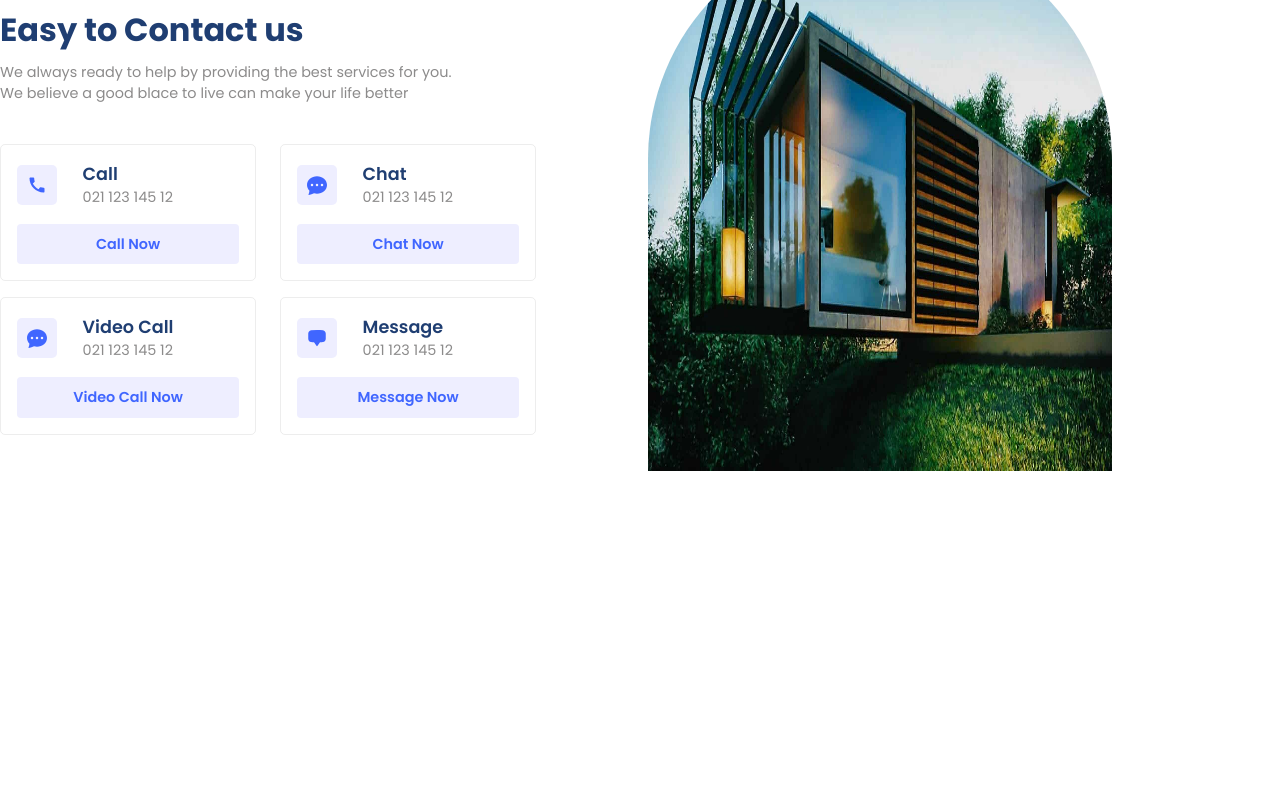
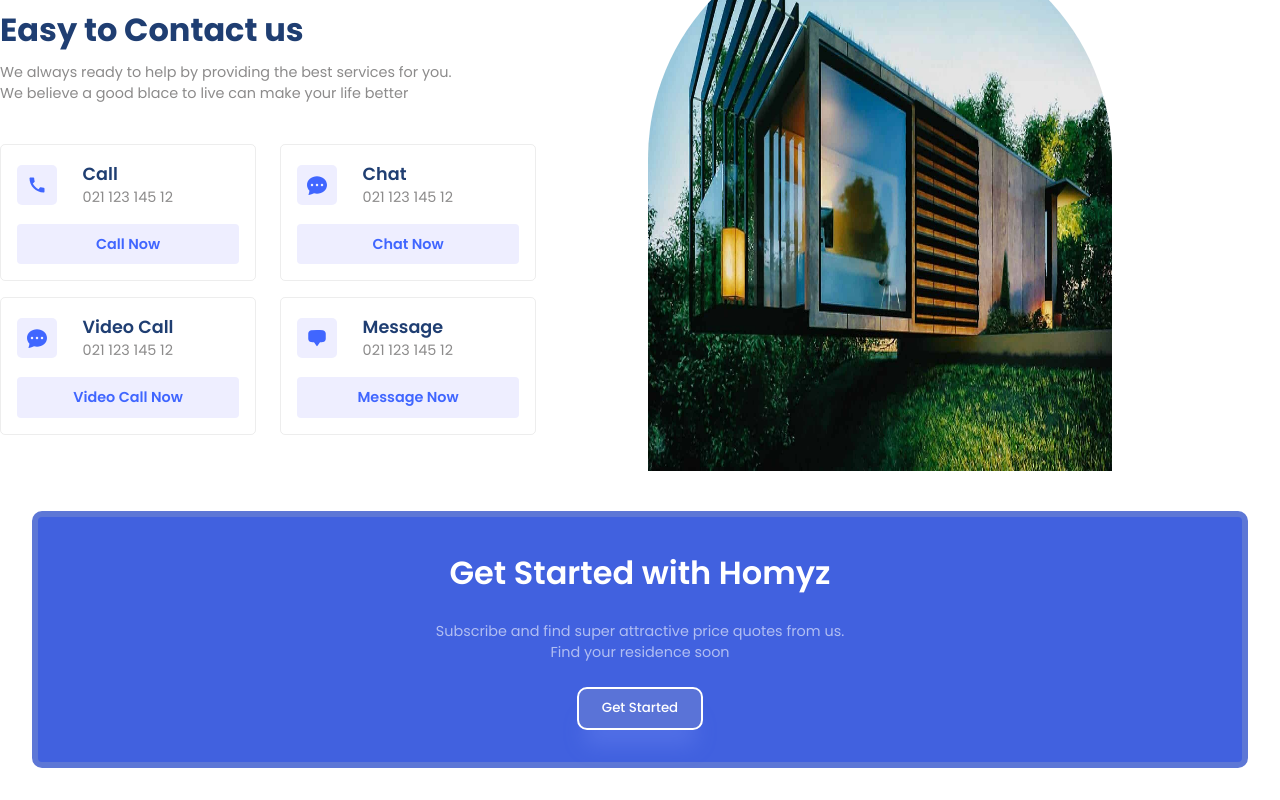
Before and after one commit to k-cicek/EstateWebsite, a React (Vite) app: page / in a window 1280 px wide. Shown: the part 2158-2958 px from the top of the page. Before the commit the page ends 2637 px from the top, so only its background shows below. Built offline with nearby package versions, Linux system fonts and the light colour scheme.

Commit message:
Get Started component created

```diff
--- a/src/App.jsx
+++ b/src/App.jsx
@@ -5,6 +5,7 @@
 import Residencies from "./components/Residencies/Residencies";
 import Value from "./components/Value/Value";
 import Contacty from "./components/Contacty/Contacty";
+import GetStarted from "./components/GetStarted/GetStarted";
 
 function App() {
   return (
@@ -18,6 +19,7 @@
       <Residencies />
       <Value />
       <Contacty />
+      <GetStarted />
     </div>
   );
 }
--- /dev/null
+++ b/src/components/GetStarted/GetStarted.css
@@ -0,0 +1,24 @@
+.inner-container {
+  gap: 1.5rem;
+  background: #4161df;
+  padding: 2rem;
+  border-radius: 10px;
+  border: 6px solid #5d77d6;
+  text-align: center;
+}
+
+.inner-container .primaryText {
+  color: white;
+  font-weight: 600;
+}
+
+.inner-container .secondaryText {
+  color: rgba(255, 255, 255, 0.587);
+}
+
+.inner-container .button {
+    background: #5a73d7;
+    border: 2px solid white;
+    box-shadow: var(--shadow);
+    border-radius: 10px;
+}
--- /dev/null
+++ b/src/components/GetStarted/GetStarted.jsx
@@ -0,0 +1,22 @@
+import React from "react";
+import "./GetStarted.css";
+
+const GetStarted = () => {
+  return (
+    <section className="g-wrapper">
+      <div className="paddings innerWidth g-container">
+        <div className="flexColCenter inner-container">
+          <span className="primaryText">Get Started with Homyz</span>
+          <span className="secondaryText">Subscribe and find super attractive price quotes from us.<br/>
+          Find your residence soon
+          </span>
+          <button className="button">
+            <a href="mailto:kevserrcicek@gmail.com">Get Started</a>
+          </button>
+        </div>
+      </div>
+    </section>
+  );
+};
+
+export default GetStarted;
```
